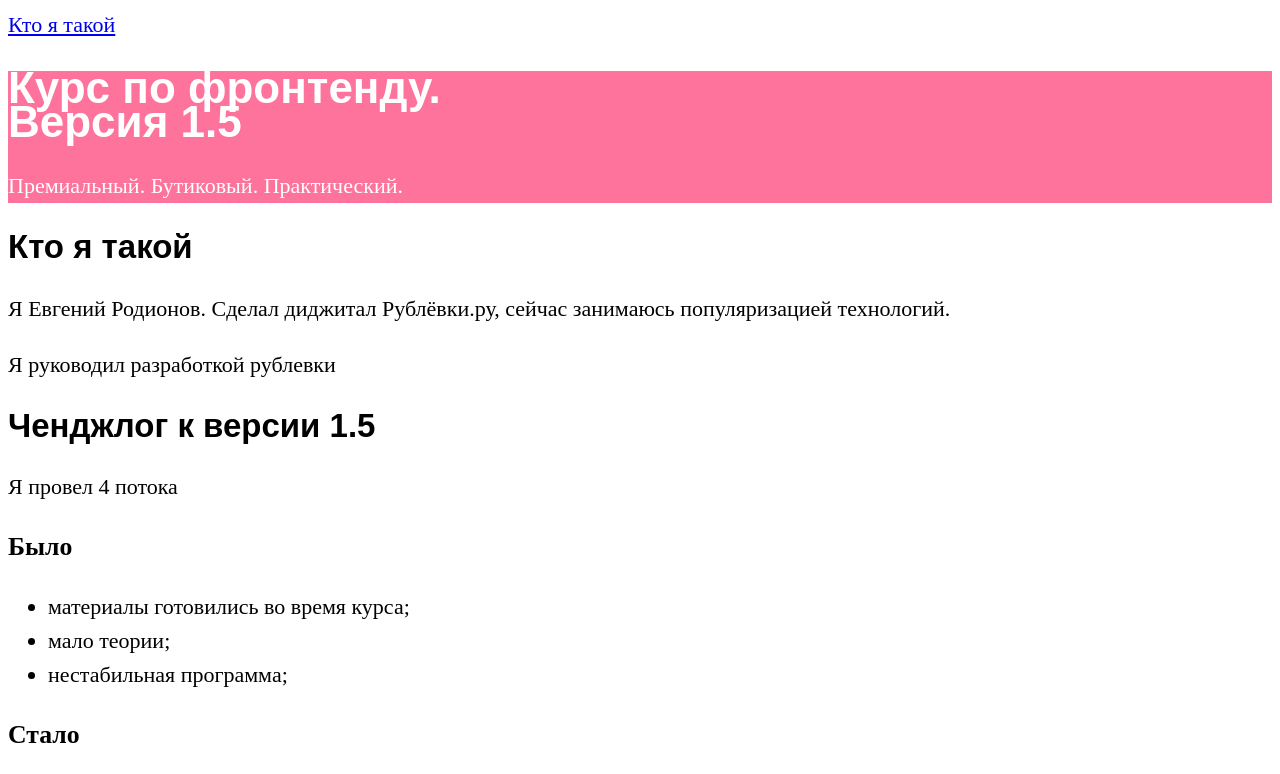
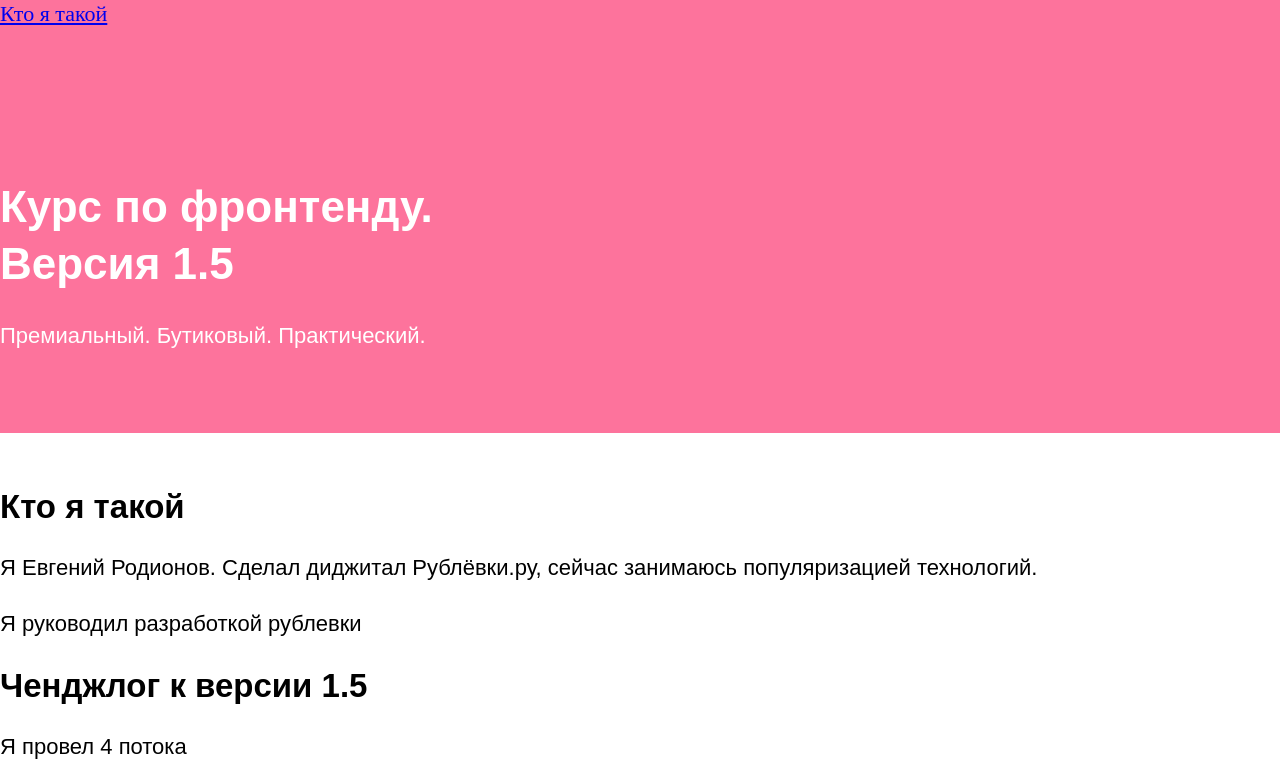
Before and after one commit to VelichkoAlexander/verstka, a plain HTML site: page index.html in a window 1280 px wide. Shown: the top 774 px of the page. Drawn offline with nearby package versions, Linux system fonts and the light colour scheme.

Commit message:
feat: updated css acording to lesson 5

```diff
--- a/index.html
+++ b/index.html
@@ -5,12 +5,13 @@
   <meta charset="UTF-8">
   <meta http-equiv="X-UA-Compatible" content="IE=Edge">
   <title>Курс по фронтенду. Версия 1.5</title>
+  <link rel="stylesheet" href="https://necolas.github.io/normalize.css/7.0.0/normalize.css">
   <link rel="stylesheet" href="./styles.css">
 </head>
 
 <body>
   <nav>
-    <a href="#">Кто я такой</a>
+    <a href="whoiam">Кто я такой</a>
   </nav>
   <header>
     <h1>Курс по фронтенду.
@@ -19,7 +20,7 @@
     <p>Премиальный. Бутиковый. Практический.</p>
   </header>
   <main>
-    <section>
+    <section id="whoiam" class="whoiam">
       <h2>Кто я такой</h2>
       <p>Я Евгений Родионов. Сделал диджитал Рублёвки.ру, сейчас занимаюсь популяризацией технологий.</p>
       <p>Я руководил разработкой рублевки</p>
--- a/styles.css
+++ b/styles.css
@@ -4,12 +4,27 @@
 }
 
 
-header {
+header,
+nav {
     background-color: #FD739C;
     color: #fff;
+    line-height: 1.3;
 }
 
 h1,
 h2 {
     font-family: Arial, Helvetica, sans-serif;
 }
+
+header {
+    padding-top: 120px;
+    padding-bottom: 60px;
+}
+
+.whoiam {
+    padding-top: 30px;
+}
+
+P {
+    font-family: Arial, Helvetica, sans-serif;
+}
```
